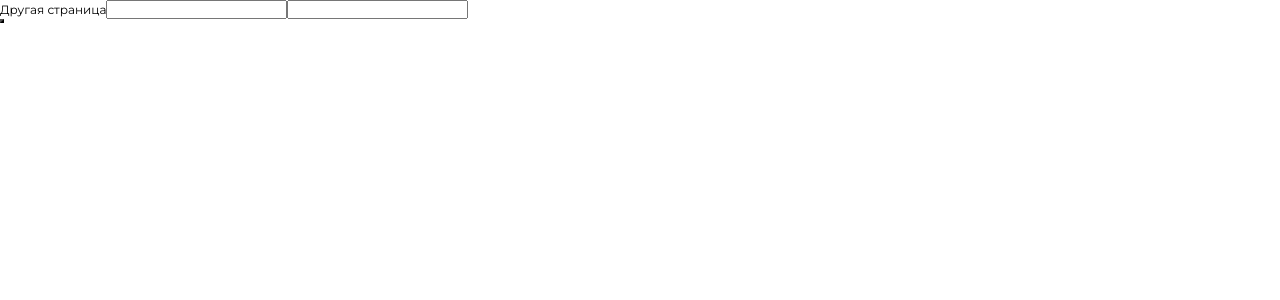
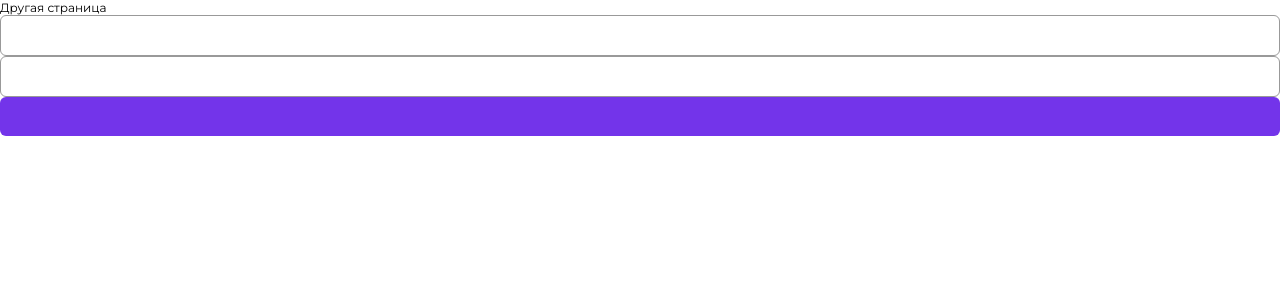
Before and after one commit to EAliakberov/SkyProWallet, a React (Vite) app: page /signin in a window 1280 px wide. Shown: the top 300 px of the page. Built offline with nearby package versions, Linux system fonts and the light colour scheme.

Commit message:
Сверстаны Button и Input

```diff
--- a/src/components/Button/Button.jsx
+++ b/src/components/Button/Button.jsx
@@ -1,11 +1,7 @@
 import { SButton } from './Button.styled';
 
-export const Button = ({ children, enabled, ...props }) => {
-    return (
-        <SButton className={` ${enabled ? 'active' : ''}`} {...props}>
-            {children}
-        </SButton>
-    );
+export const Button = ({ enabled, ...props }) => {
+    return <SButton className={` ${enabled ? 'active' : ''}`} {...props}></SButton>;
 };
 
 export default Button;
--- a/src/components/Button/Button.styled.js
+++ b/src/components/Button/Button.styled.js
@@ -1,6 +1,18 @@
-import styled from "styled-components";
+import styled from 'styled-components';
 
 export const SButton = styled.button`
+    width: 100%;
+    padding: 12px;
+    min-height: 39px;
     display: block;
-    background-color: blue;
+
+    font-weight: 600;
+    color: white;
+    background-color: #7334ea;
+    border: none;
+    border-radius: 6px;
+
+    &[disabled] {
+        background-color: #999999;
+    }
 `;
--- a/src/components/Input/Input.jsx
+++ b/src/components/Input/Input.jsx
@@ -1,3 +1,9 @@
-export function Input({ type, error }) {
-    return <input type={type} className={error ? 'error' : ''}></input>;
+import { SInput, SInputContainer } from './Input.styled';
+
+export function Input({ type, error, ...props }) {
+    return (
+        <SInputContainer className={'input-container ' + (error ? 'error' : '')}>
+            <SInput type={type} className={error ? 'error' : ''} {...props}></SInput>
+        </SInputContainer>
+    );
 }
--- /dev/null
+++ b/src/components/Input/Input.styled.js
@@ -0,0 +1,28 @@
+import styled from 'styled-components';
+
+export const SInputContainer = styled.div`
+    position: relative;
+    display: flex;
+    &.error::after {
+        content: '*';
+        display: block;
+        position: absolute;
+        font-weight: 700;
+        color: #f25050;
+        left: -10px;
+        top: 12px;
+    }
+`;
+
+export const SInput = styled.input`
+    width: 100%;
+    padding: 12px;
+    border: 0.5px solid #999999;
+    border-radius: 6px;
+    display: flex;
+
+    &.error {
+        background-color: #ffebeb;
+        border-color: #f25050;
+    }
+`;
```
